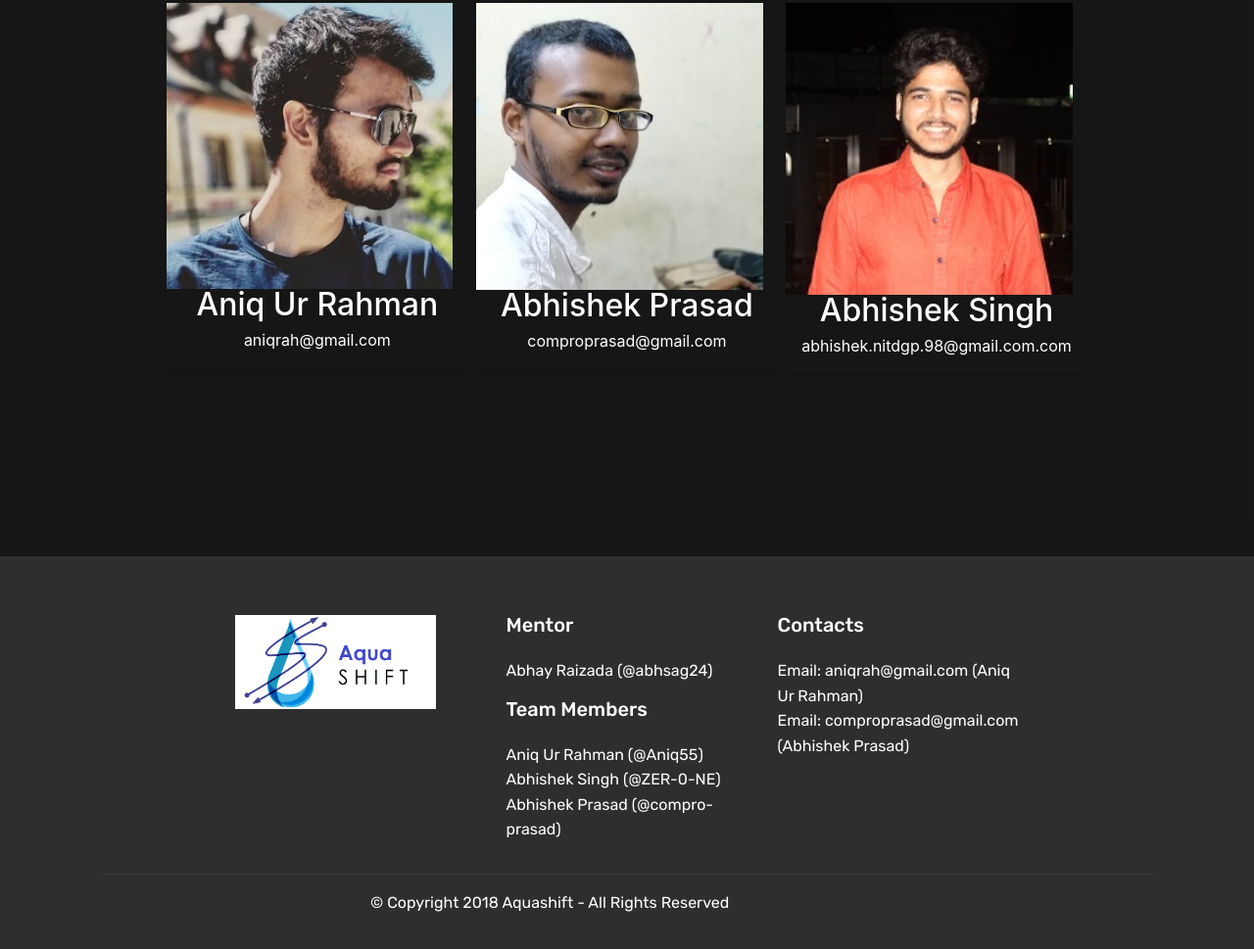
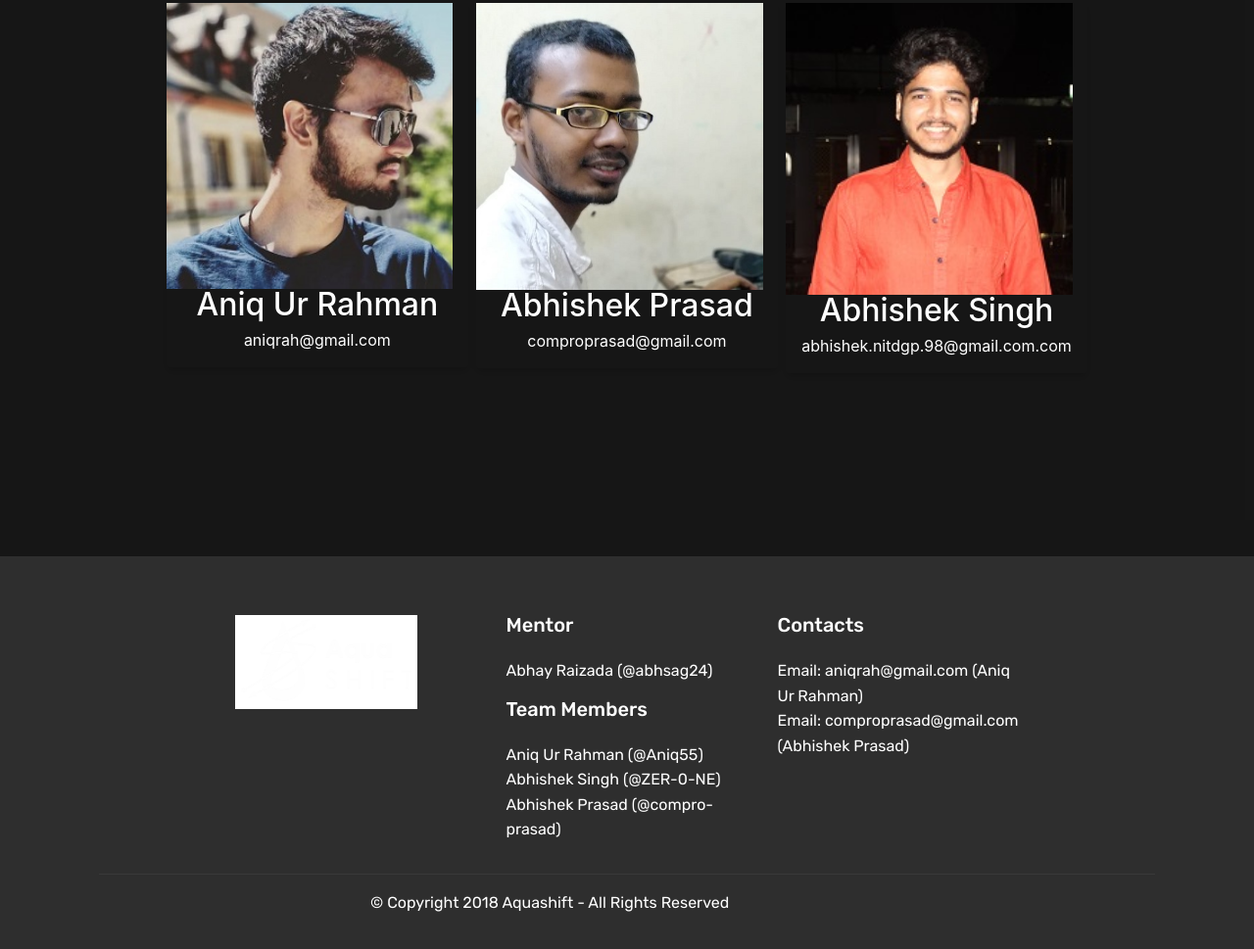
Before and after one commit to Aqua-Shift/Aqua-Shift.github.io, a plain HTML site: page index.html in a window 1280 px wide. Shown: the part 3896-4865 px from the top of the page at 98% size. Drawn offline with Linux system fonts and the light colour scheme; files whose address does not match are found by name.

Commit message:
Update index.html

```diff
--- a/index.html
+++ b/index.html
@@ -301,7 +301,7 @@ html {
             <div class="col-12 col-md-3">
                 <div class="media-wrap">
                     <a href="#">
-                        <img src="assets/images/logo1.png" alt="Aquashift logo">
+                        <img src="assets/images/logo_text_rev.png" alt="Aquashift logo">
                     </a>
                 </div>
             </div>
```
